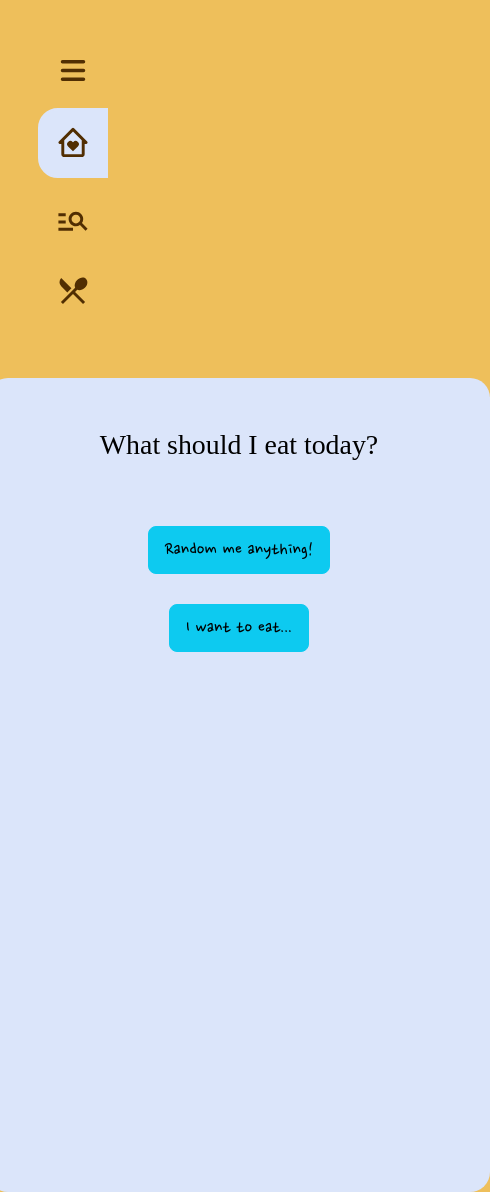
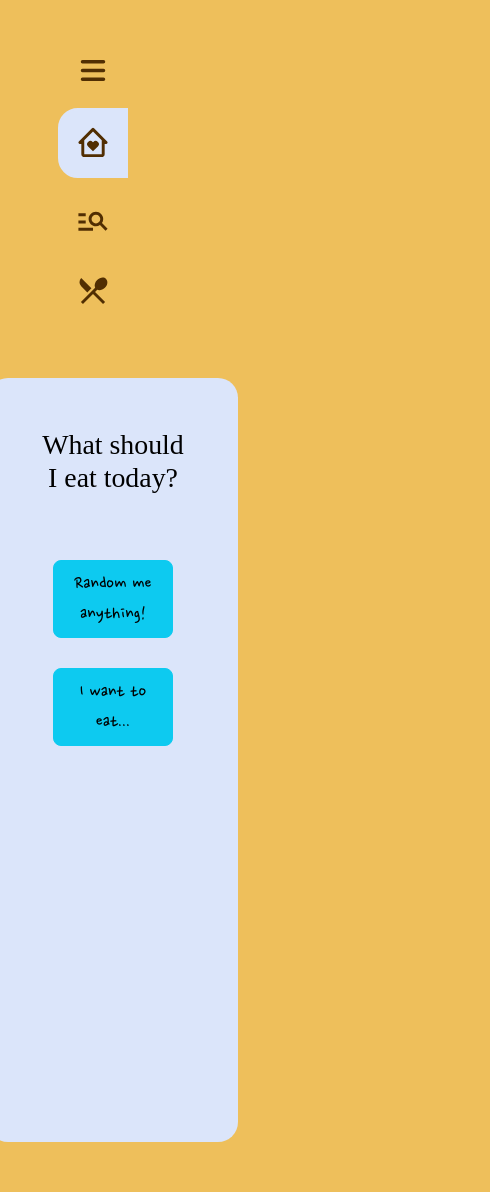
Before and after one commit to chonnikan-aue/what-should-I-eat-today, a React (Create React App) app: page / in a window 390 px wide. Shown: the part 112-1304 px from the top of the page, 490 px wide, since content can reach past the window. After the commit the page ends 1254 px from the top, so only its background shows below. Built offline with nearby package versions, Linux system fonts and the light colour scheme; a web font is replaced by a local one.

Commit message:
adjust margin and padding

```diff
--- a/src/App.css
+++ b/src/App.css
@@ -37,16 +37,18 @@ img {
 .container-col {
   padding-left: 0 !important;
   margin-left: 0;
+  margin-right: 0;
+  padding-right: 0 !important;
 }
 
 .container {
-  box-sizing: content-box;
   width: 100% !important;
-  margin: 80px 50px 0 0 !important;
+  margin-top: 80px;
+  margin-left: 0 !important;
+  margin-right: 140px !important;
   background: #dbe5fa;
   color: black;
   border-radius: 20px;
-  z-index: -2;
   padding-bottom: 50px;
   padding-left: 50px !important;
   padding-right: 50px !important;
@@ -105,3 +107,15 @@ a {
     max-width: 310px;
   }
 }
+
+@media only screen and (max-width: 768px) {
+  .container {
+    width: calc(100vw - 140px) !important;
+    margin-left: 0 !important;
+    margin-right: 0 !important;
+  }
+
+  .menu-nav {
+    margin-right: 0;
+  }
+}
--- a/src/components/HamburgerMenu/HamburgerMenu.css
+++ b/src/components/HamburgerMenu/HamburgerMenu.css
@@ -1,6 +1,7 @@
 .hamburger-col {
-  margin: 0;
-  padding: 120px 0 0 50px !important;
+  padding-top: 120px !important;
+  padding-left: 70px !important;
+  padding-right: 0 !important;
   position: sticky;
   position: -webkit-sticky;
   top: 30px;
```
